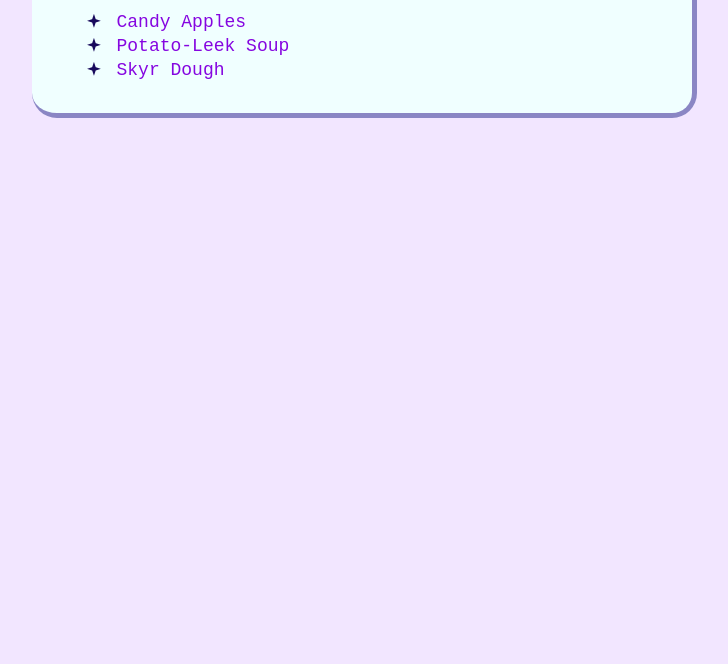
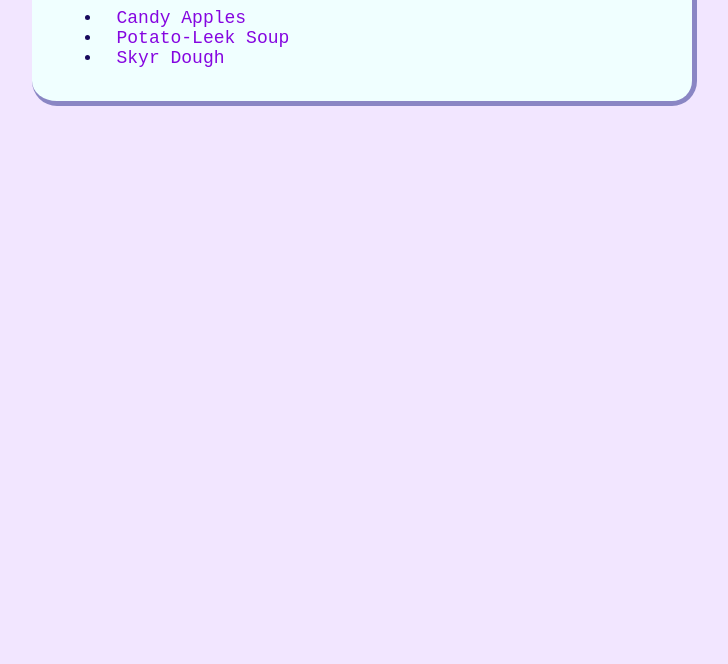
Before and after one commit to CosmicNoyz/odin-recipes, a plain HTML site: page index.html in a window 1280 px wide. Shown: the part 136-800 px from the top of the page, without its empty margins (276-1004 px from the left). Drawn offline with Linux system fonts and the light colour scheme.

Commit message:
Fix bullet points not displaying properly
Removed the custom bullet points because they were not displaying
properly on all browsers.

```diff
--- a/styles.css
+++ b/styles.css
@@ -26,11 +26,6 @@ h1 {
 
 li {
     padding-left: 15px;
-}
-
-ul {
-    list-style-position: outside;
-    list-style-type: "🟅";
 }
 
 .steps li {
```
